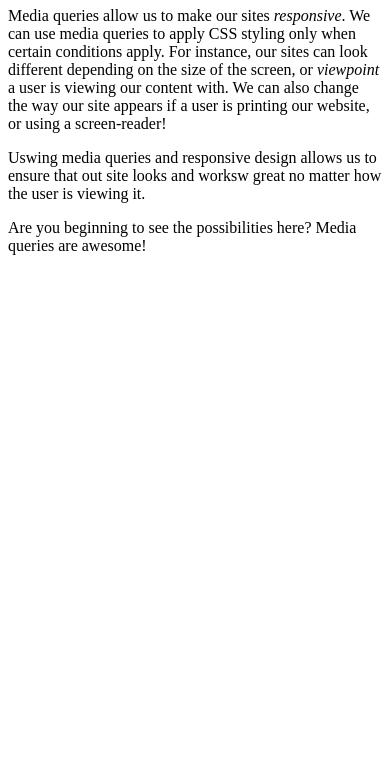
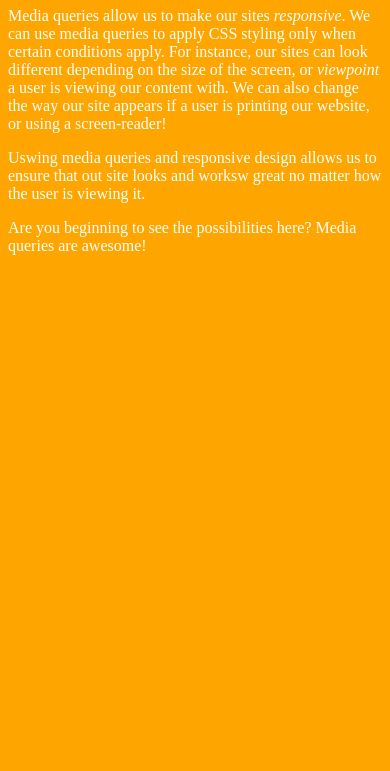
Before and after one commit to SPdowns/queries_age_8, a plain HTML site: page index.html in a window 390 px wide. Shown: the part 73-844 px from the top of the page. Drawn offline with Linux system fonts and the light colour scheme.

Commit message:
corrected css link and examples of width

```diff
--- a/css/style.css
+++ b/css/style.css
@@ -1,5 +1,12 @@
-/* This 'selector' must be at the bottom at of the file. */
-/* 'screen', 'speech', and 'print' are media-types. */
-@media screen and (max-width: 768px) {
+@media screen and (max-width: 1200px) {
+  body {
+    background-color: black;
+    color: white;
+  }
+}
 
+@media screen and (max-width: 780px) {
+  body {
+    background-color: orange;
+  }
 }
--- a/index.html
+++ b/index.html
@@ -3,7 +3,7 @@
   <head>
     <meta charset="UTF-8">
     <meta name="viewport" content="width=device-width, initial-scale=1.0">
-    <link href="css/styles.css" rel="stylesheets" type="text/css" media="all">
+    <link href="css/style.css" rel="stylesheet" type="text/css" media="all">
     <title>Media Queries</title>
   </head>
   <body>
@@ -17,7 +17,7 @@
       <p>Uswing media queries and responsive design allows us to ensure that out site looks and worksw great no matter how the user is viewing it.</p>
     </div>
 
-    <div class="collum">
+    <div class="column">
       <p>Are you beginning to see the possibilities here? Media queries are awesome!
       </p>
     </div>
```
